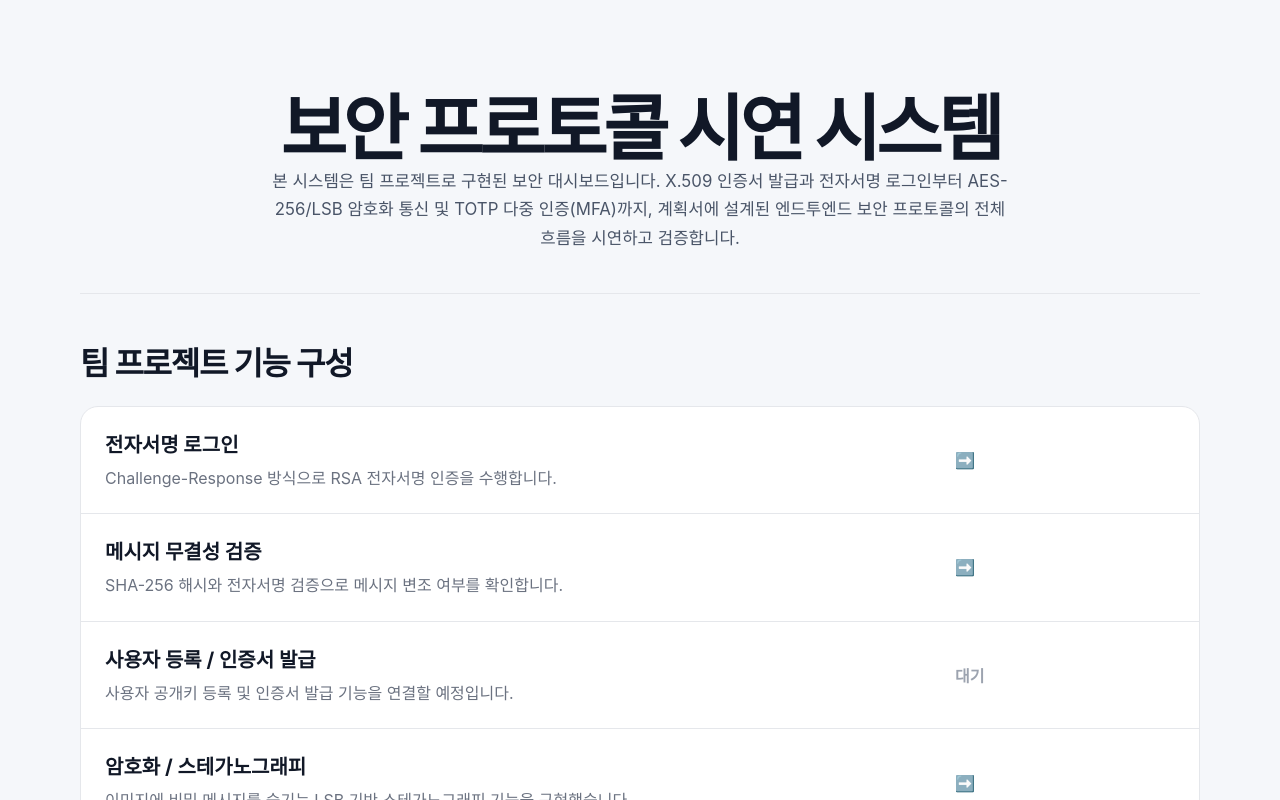
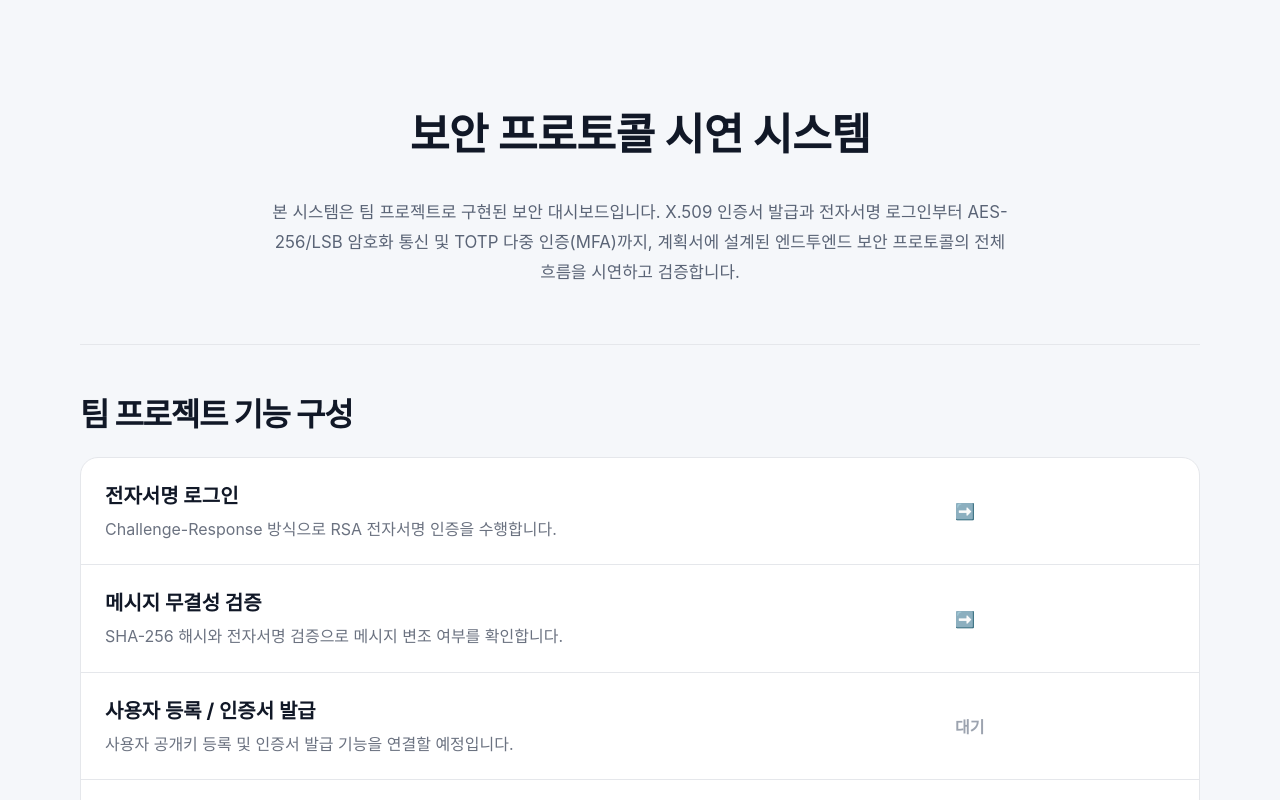
Before and after one commit to pmj2744/Security-Protocol, a Next.js app: page / in a window 1280 px wide. Shown: the top 800 px of the page. Built offline with nearby package versions, Linux system fonts and the light colour scheme.

Commit message:
UI 수정
Updated header styles and adjusted text properties for better presentation.

```diff
--- a/src/app/page.tsx
+++ b/src/app/page.tsx
@@ -98,17 +98,17 @@ export default function Home() {
 
     <main className="site">
 
-     <header className="site-header" style={{ display: 'flex', flexDirection: 'column', alignItems: 'center', textAlign: 'center', padding: '60px 20px 40px 20px', width: '100%' }}>
+<header className="site-header" style={{ display: 'flex', flexDirection: 'column', alignItems: 'center', textAlign: 'center', padding: '80px 20px 56px 20px', width: '100%' }}>
         <div style={{ maxWidth: '800px', margin: '0 auto' }}>
 
-          <h1>보안 프로토콜 시연 시스템</h1>
+          <h1 style={{ fontSize: '2.7rem', marginBottom: '40px', wordBreak: 'keep-all', fontWeight: 'bold', letterSpacing: '-0.5px' }}>
+            보안 프로토콜 시연 시스템
+          </h1>
 
-        <p className="lead" style={{ fontSize: '1.05rem', lineHeight: '1.7', color: '#4a5568', wordBreak: 'keep-all', margin: 0 }}>
+          <p className="lead" style={{ fontSize: '1.05rem', lineHeight: '1.8', color: '#4a5568', wordBreak: 'keep-all', margin: 0, opacity: 0.9 }}>
             본 시스템은 팀 프로젝트로 구현된 보안 대시보드입니다. X.509 인증서 발급과 전자서명 로그인부터 AES-256/LSB 암호화 통신 및 TOTP 다중 인증(MFA)까지, 계획서에 설계된 엔드투엔드 보안 프로토콜의 전체 흐름을 시연하고 검증합니다.
           </p>
-
         </div>
-
       </header>
 
 
```
